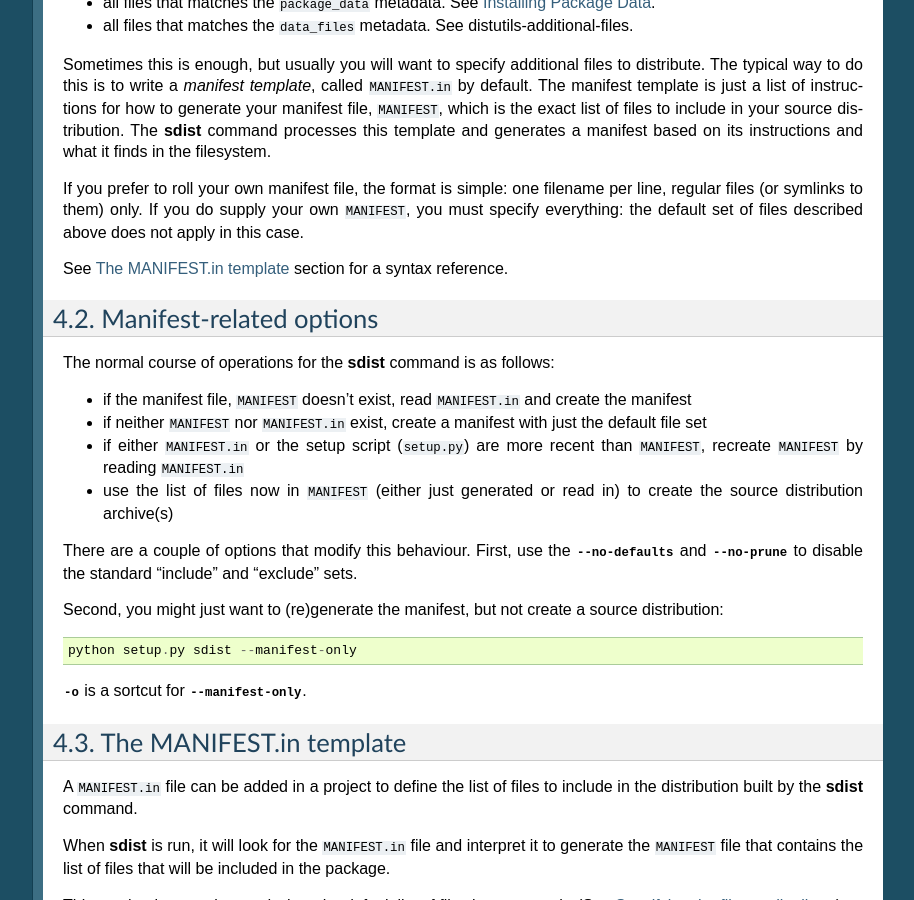
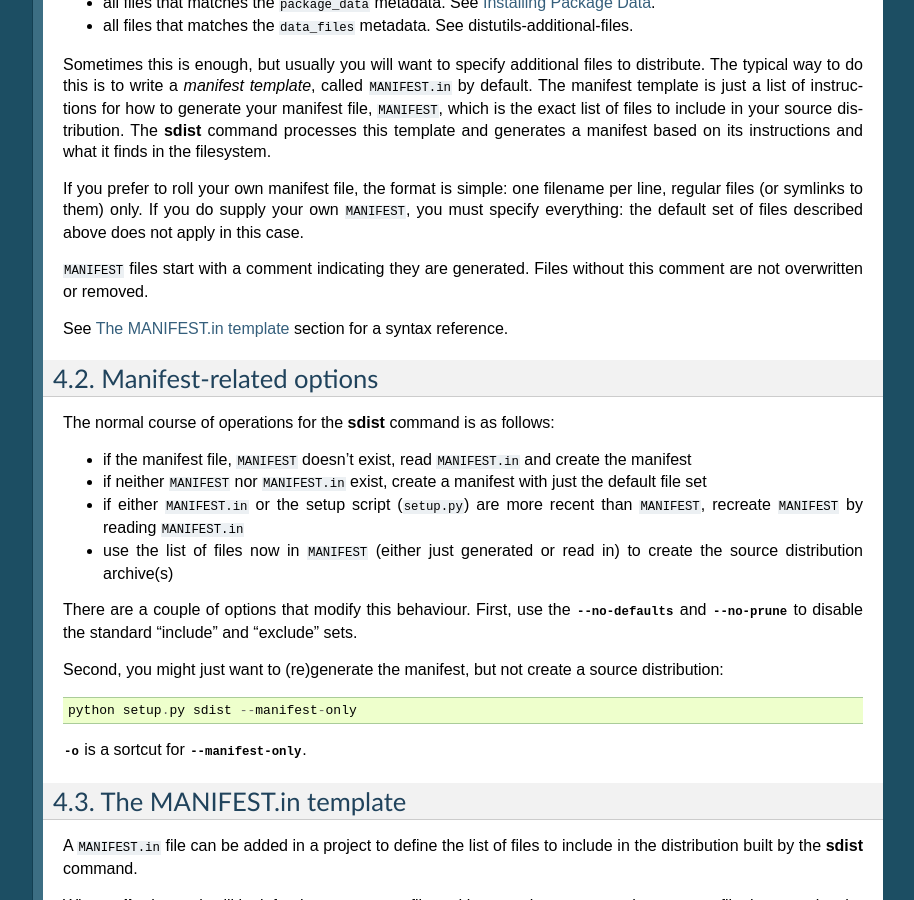
Before and after one commit to crateio/distutils2, a Sphinx documentation site: the page built from docs/source/distutils/sourcedist.rst, in a window 1280 px wide and 900 px high, scrolled down 1137 px. Shown: the whole window, without its empty margins (187-1101 px from the left). Built offline with Sphinx 7.4.7, drawn with Linux system fonts in a browser that asks for light colours.

Commit message:
Forgot to include docs update in 5abba4a77f5a

```diff
--- a/docs/source/distutils/sourcedist.rst
+++ b/docs/source/distutils/sourcedist.rst
@@ -107,6 +107,9 @@ If you prefer to roll your own manifest file, the format is simple: one filename
 per line, regular files (or symlinks to them) only.  If you do supply your own
 :file:`MANIFEST`, you must specify everything: the default set of files
 described above does not apply in this case.
+
+:file:`MANIFEST` files start with a comment indicating they are generated.
+Files without this comment are not overwritten or removed.
 
 See :ref:`manifest_template` section for a syntax reference.
 
```
